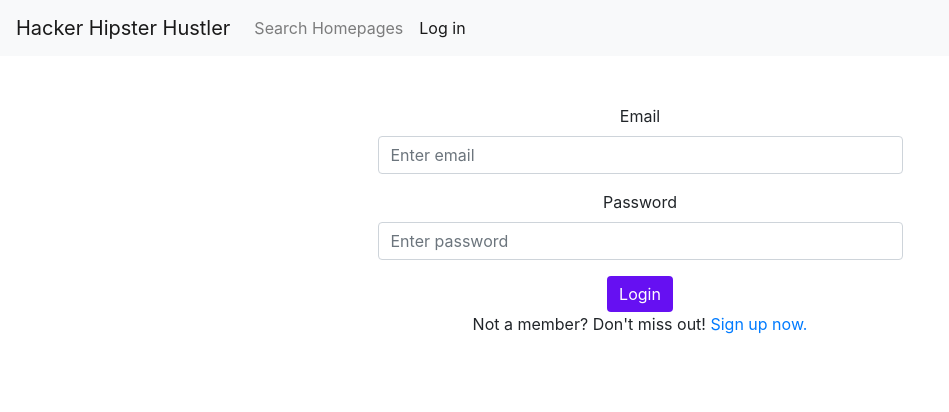
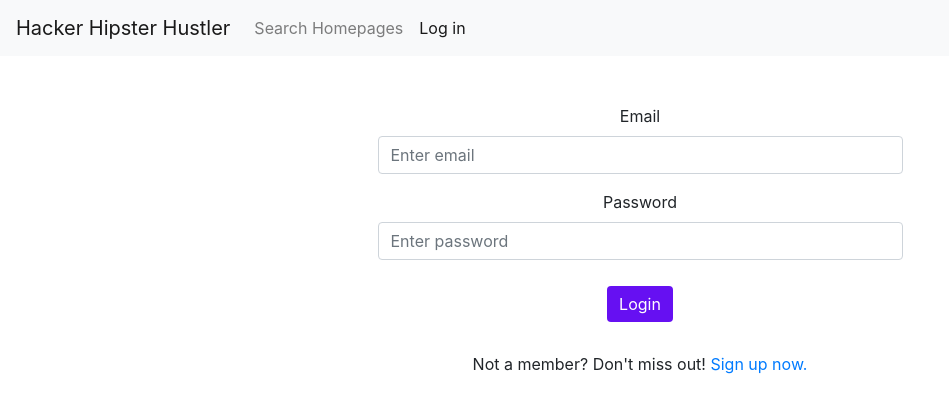
Before and after one commit to nmegrant/Hacker-Hustler-Hipster-client, a React (Create React App) app: page /login in a window 1280 px wide. Shown: the top 412 px of the page, without its empty margins (0-949 px from the left). Built offline with nearby package versions, Linux system fonts and the light colour scheme.

Commit message:
Fix some spacing on elements to look better

```diff
--- a/src/components/MyHomepage.js
+++ b/src/components/MyHomepage.js
@@ -17,7 +17,7 @@ export default function MyHomepage(props) {
           : " an idea to work on!"}
       </h5>
       <p>{props.myInfo.byline}</p>
-      <h3>Located in {props.myInfo.location}</h3>
+      <h3 style={{ margin: "10px" }}>Located in {props.myInfo.location}</h3>
       <Container as={Row} style={{ justifyContent: "center", margin: "3px" }}>
         <ListGroup horizontal style={{ flexWrap: "wrap" }}>
           {props.myInfo.websites
@@ -31,7 +31,7 @@ export default function MyHomepage(props) {
             : null}
         </ListGroup>
       </Container>
-      <h4>Skills</h4>
+      <h4 style={{ margin: "10px" }}>Skills</h4>
       {props.myInfo.user
         ? props.myInfo.user.tags.map((tag) => {
             return (
--- a/src/pages/Login.js
+++ b/src/pages/Login.js
@@ -56,12 +56,13 @@ export default function Login() {
           style={{
             backgroundColor: "#6610f2",
             border: "#6610f2",
+            margin: "10px",
           }}
         >
           Login
         </Button>
       </Form>
-      <p>
+      <p style={{ margin: "20px" }}>
         Not a member? Don't miss out! <Link to="/signup">Sign up now.</Link>
       </p>
     </Container>
--- a/src/pages/SignUp.js
+++ b/src/pages/SignUp.js
@@ -133,7 +133,7 @@ export default function SignUp() {
           Sign Up!
         </Button>
       </Form>
-      <p>
+      <p style={{ margin: "20px" }}>
         Already a member? <Link to="/login">Log in</Link> here.
       </p>
     </Container>
```
